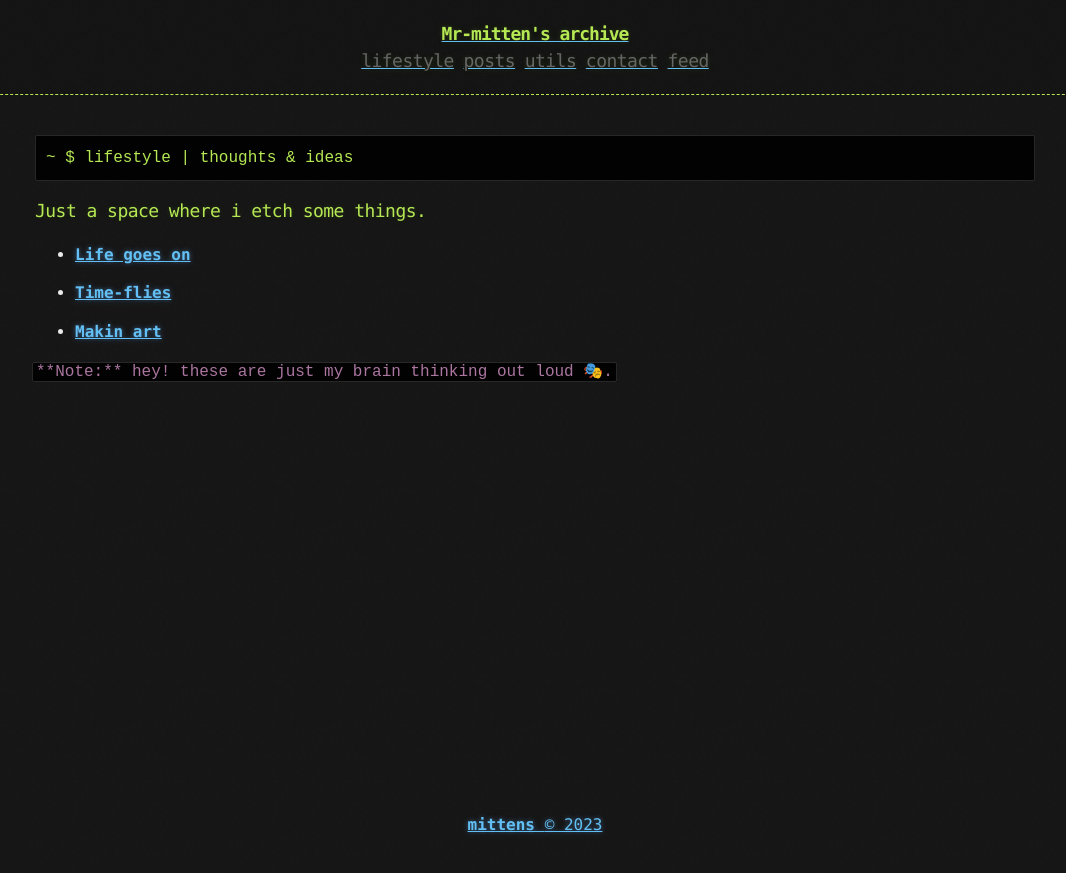
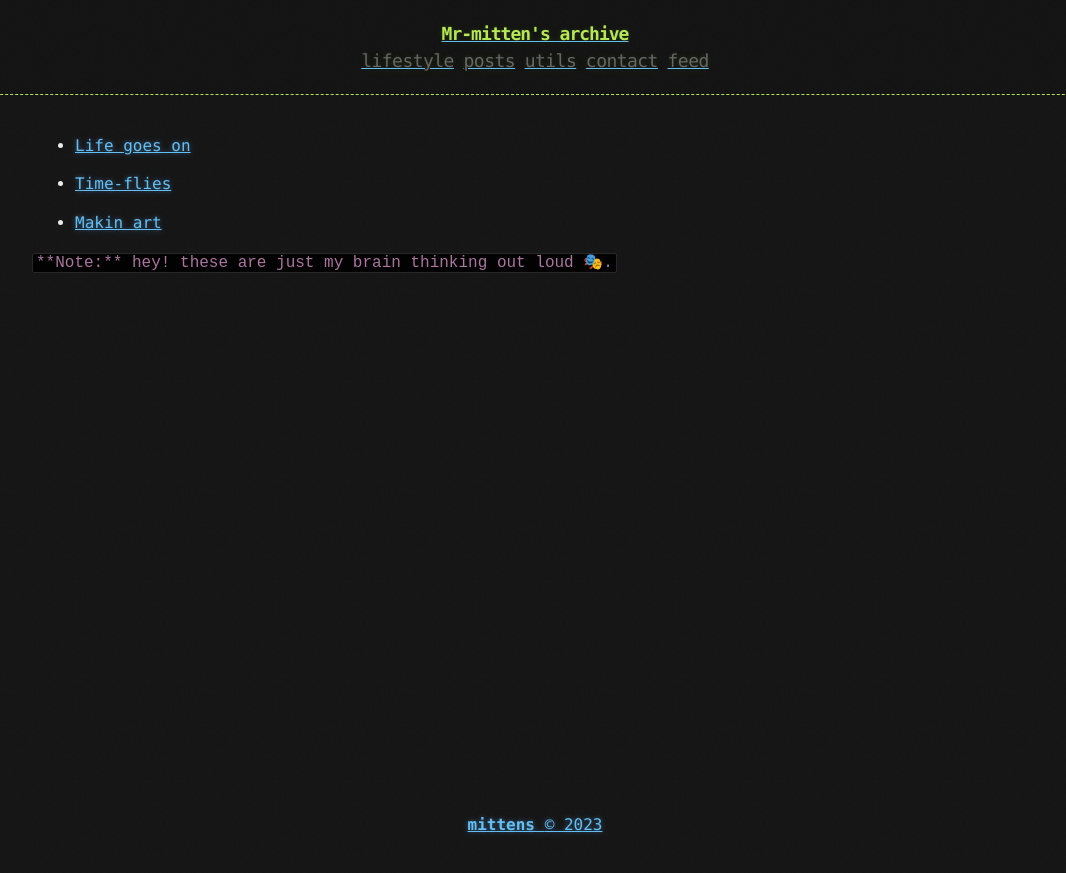
Before and after one commit to zoulx32/mr-mittens.oldweb, a Jekyll site: the page built from lifestyle.md, in a window 1280 px wide. Shown: the top 873 px of the page, without its empty margins (105-1171 px from the left). Built offline with Jekyll 4.4.1, drawn with Linux system fonts in a browser that asks for light colours.

Commit message:
Update lifestyle.md

````diff
--- a/lifestyle.md
+++ b/lifestyle.md
@@ -3,23 +3,12 @@ layout: page
 title: lifestyle | thoughts & ideas
 ---
 
-```term
-~ $ lifestyle | thoughts & ideas
-```
 
-### Just a space where i etch some things.
+ - [Life goes on](https://)
 
+ - [Time-flies](https://github.com/mr-mittens/art)
 
-
-- [**Life goes on**](https://)
-
-- [**Time-flies**](https://github.com/mr-mittens/art)
-
-- [**Makin art**](https://github.com/mr-mittens/art)
-
-
-
-
+ - [Makin art](https://github.com/mr-mittens/art)
 
 
 
````
